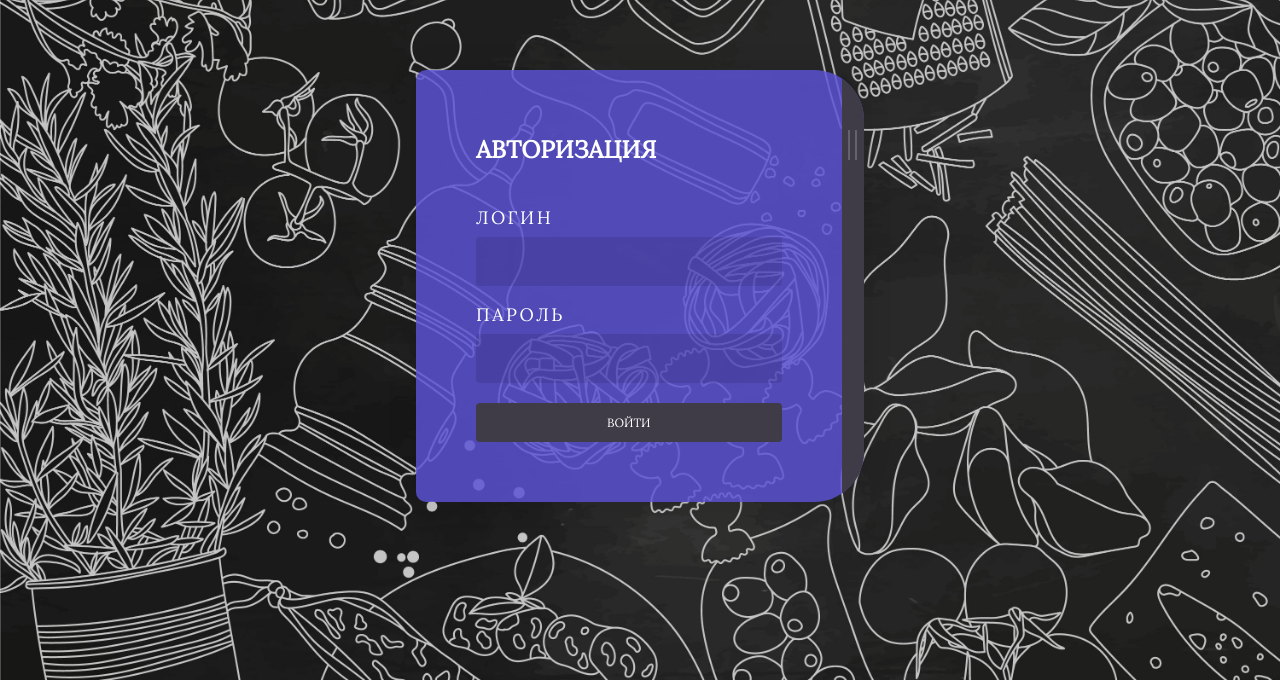
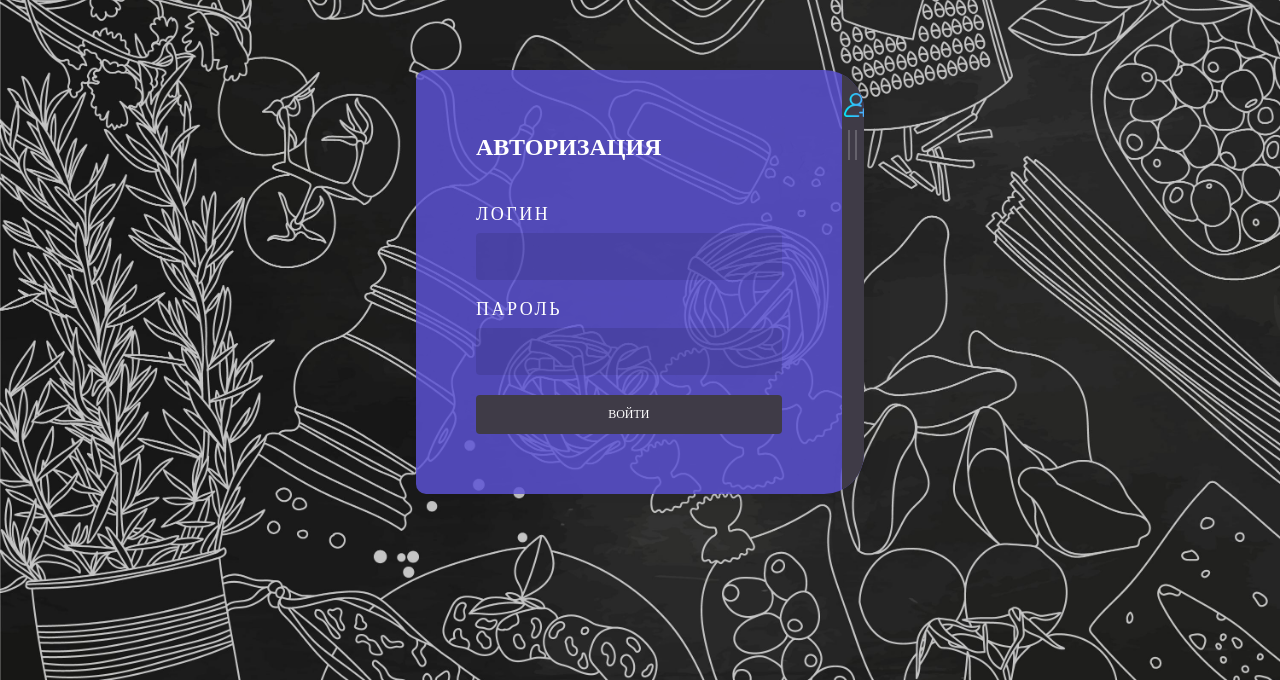
Before and after one commit to rowdyslav/BestAppInTheWorld, a Python web app: template templates/index.html in a window 1280 px wide. Shown: the part 120-800 px from the top of the page. Run offline with Jinja, Linux system fonts and the light colour scheme; the template is opened without the code that fills it, so the values that code supplies are empty; some libraries are stand-ins or nearby versions.

Commit message:
index small changes and font

```diff
--- a/static/styles/index.css
+++ b/static/styles/index.css
@@ -1,5 +1,5 @@
-@import url('https://fonts.googleapis.com/css2?family=Lora&display=swap');
-
+/* @import url('https://fonts.googleapis.com/css2?family=Playfair+Display&display=swap');
+     */
 html {
     --firstly-color: white;
     --secondary-color: rgba(91, 82, 212, 0.837);
@@ -35,6 +35,16 @@ body {
     font-family: 'Lora', serif;
 }
 
+.sign-up {
+    position: absolute;
+    height: 24px;
+    width: 24px;
+    top: 5%;
+    left: 2px;
+    z-index: 50;
+}
+
+
 /* login form window */
 .overlay,
 .form-panel.one:before {
@@ -53,7 +63,7 @@ body {
     position: relative;
     background: var(--secondary-color);
     width: 35%;
-    border-radius: 10px 50px 50px 10px;
+    border-radius: 10px 40px 40px 10px;
     box-shadow: 0 0 30px rgba(0, 0, 0, 0.1);
     box-sizing: border-box;
     margin: 70px auto 10px;
@@ -302,7 +312,7 @@ body {
 .two .form-header h1 {
     position: relative;
     z-index: 40;
-    color: #FFFFFF;
+    color: var(--thirdly-color);
 }
 
 .status_bad, .status_good {
--- a/templates/index.html
+++ b/templates/index.html
@@ -75,6 +75,7 @@
         <div class="form-header">
           <h1>Регистрация</h1>
         </div>
+        <img src="../static/images/add-user.png" class="sign-up">
         <div class="form-content">
           <form action="/reg" method="post" class="reg_form">
             <div class="form-group">
@@ -112,7 +113,6 @@
     {% endif %}
 
     <script src="http://cdnjs.cloudflare.com/ajax/libs/jquery/2.1.3/jquery.min.js"></script>
-    <script src="https://codepen.io/andytran/pen/vLmRVp.js"></script>
 
     <script src="{{ url_for('static', filename='js/index.js') }}"></script>
   </body>
```
Also changed, not shown: static/fonts/PlayfairDisplay-VariableFont_wght.ttf (added), static/images/add-user.png (added).
